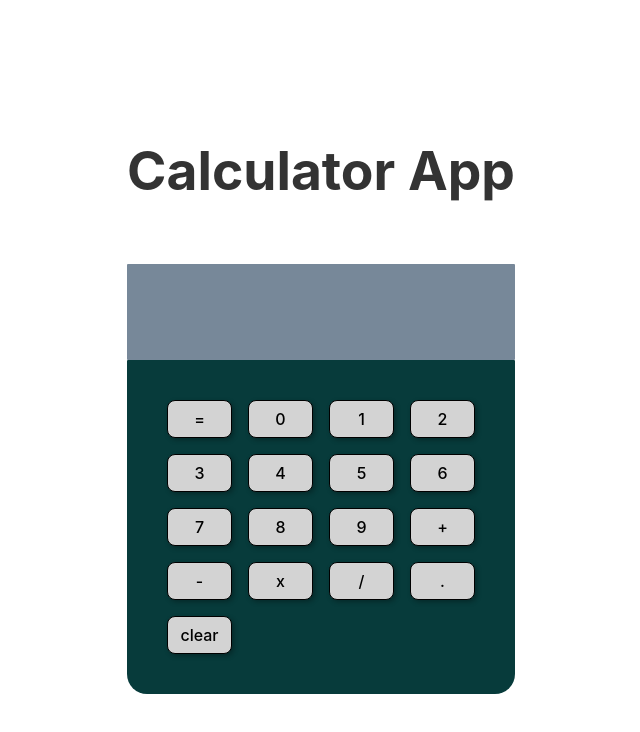
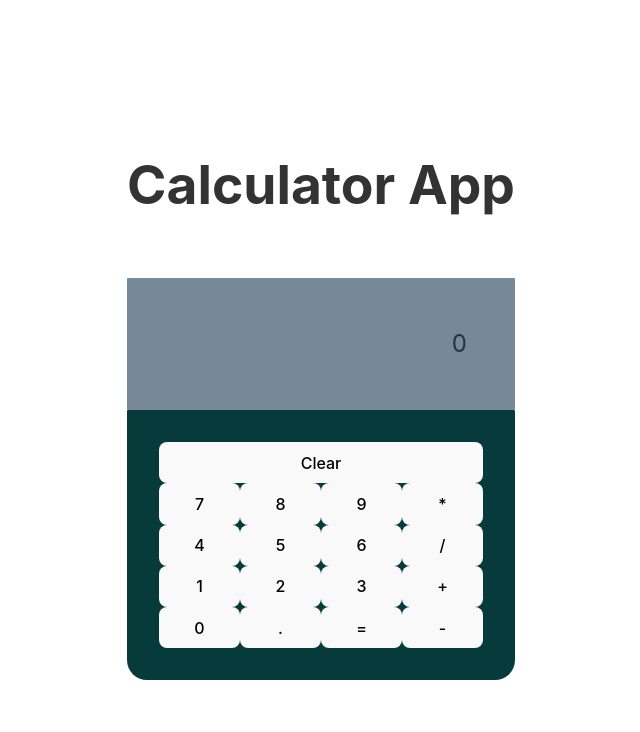
Before and after one commit to whoremonger/calculator, a React (Vite) app: page / in a window 1280 px wide. Shown: the top 732 px of the page, without its empty margins (319-959 px from the left). Built offline with nearby package versions, Linux system fonts and the light colour scheme.

Commit message:
Redid functionality. Needs more design work.

```diff
--- a/src/App.css
+++ b/src/App.css
@@ -18,11 +18,14 @@
   font-size: 18pt;
   border-radius: 1px 1px;
 }
+.row {
+  grid-column: 1 / -1;
+}
 
 #calculator-body {
   padding: 2rem;
   display: grid;
-  grid-template-columns: 4fr 4fr 4fr 4fr;
+  grid-template-columns: 1fr 1fr 1fr 1fr;
   background-color: rgb(7, 59, 59);
   border-radius: 1px 1px 20px 20px;
 
--- a/src/components/Calculator.jsx
+++ b/src/components/Calculator.jsx
@@ -3,10 +3,14 @@ import { useState, useEffect } from 'react'
 import '../App.css'
 function Calculator() {
 
+  const [display, setDisplay] = useState("0")
+
+  /*
   const [number, setNumber] = useState(null)
   const [currentNumber, setCurrentNumber] = useState("")
   const [operator, setOperator] = useState(null)
-
+*/
+/*
   const calcData = [
     { id: "equals", label: "=", onClick: handleEquals },
     { id: "zero", label: "0", onClick: () => handleNumber("0") },
@@ -27,12 +31,27 @@ function Calculator() {
     { id: "decimal", label: ".", onClick: handleDecimal },
     { id: "clear", label: "clear", onClick: handleClear }
   ]
+*/
+  function handleNumber(e) {
+    const number = e.target.textContent
+    setDisplay(number)
+    if (display === "0") {
 
-  function handleNumber(number) {
-    setCurrentNumber(currentNumber + number)
+    } else {
+      setDisplay(display + number)
+    }
+    //setCurrentNumber(currentNumber + number)
+
   }
 
-  function handleOperator(operator) {
+
+
+  function handleOperator(e) {
+    const operator = e.target.textContent
+
+    setDisplay(display + " " + operator + " ")
+
+    /*
     if (currentNumber !== "") {
       if (operator !== null) {
         calcResult()
@@ -47,8 +66,10 @@ function Calculator() {
     if (!currentNumber.includes(".")) {
       setCurrentNumber(currentNumber + ".")
     }
+    */
   }
 
+  /*
   function calcResult() {
     const current = parseFloat(currentNumber)
     let result = number
@@ -76,21 +97,36 @@ function Calculator() {
     }
     setNumber(result)
   }
+  */
 
   function handleEquals() {
+    setDisplay(eval(display)) //security issue
+    /*
     if (operator && currentNumber !== "") {
       calcResult()
       setCurrentNumber("")
       setOperator(null)
     }
+    */
+  }
+
+  function handleDecimal() {
+    const numberArray = display.split(" ")
+    const lastElement = numberArray[numberArray.length - 1]
+    if (!lastElement.includes(".") && typeof parseInt(lastElement) === "number") {
+      setDisplay(display + ".")
+    }
   }
 
   function handleClear() {
+    setDisplay("0")
+    /*
     setNumber(null)
     setCurrentNumber("")
     setOperator(null)
+    */
   }
-
+/*
   useEffect(() => {
     function handleKeyDown(e) {
       const key = e.key
@@ -118,24 +154,43 @@ function Calculator() {
     }
   }, [handleNumber, handleOperator, handleEquals])
 
+  */
 
-
-//maybe add pictures for the button labels
-//display is where the numbers are shown
+//Do more design work and fix handleDecimal
   return (
     <div id="whole-calculator">
       <h1 id="title">Calculator App</h1>
 
-      <div id="display">{currentNumber || number}</div>
+      <div id="display" className="row" style={{ textAlign: "right" }}>{display}</div>
       <div id="calculator-body">
-        {calcData.map((item) => (
-            <button className="calc-buttons" key={item.id} id={item.id} onClick={item.onClick}>{item.label}</button>
-        ))}
-
+        <button id="clear" className="row" onClick={handleClear}>Clear</button>
+        <button id="seven" onClick={handleNumber}>7</button>
+        <button id="eight" onClick={handleNumber}>8</button>
+        <button id="nine" onClick={handleNumber}>9</button>
+        <button id="multiply" onClick={handleOperator}>*</button>
+        <button id="four" onClick={handleNumber}>4</button>
+        <button id="five" onClick={handleNumber}>5</button>
+        <button id="six" onClick={handleNumber}>6</button>
+        <button id="divide" onClick={handleOperator}>/</button>
+        <button id="one" onClick={handleNumber}>1</button>
+        <button id="two" onClick={handleNumber}>2</button>
+        <button id="three" onClick={handleNumber}>3</button>
+        <button id="add" onClick={handleOperator}>+</button>
+        <button id="zero" onClick={handleNumber}>0</button>
+        <button id="decimal" onClick={handleDecimal}>.</button>
+        <button id="equals" onClick={handleEquals}>=</button>
+        <button id="subtract" onClick={handleOperator}>-</button>
       </div>
     </div>
   )
 
 }
+/*
+<div id="calculator-body">
+{calcData.map((item) => (
+    <button className="calc-buttons" key={item.id} id={item.id} onClick={item.onClick}>{item.label}</button>
+))}
+</div>
+*/
 
 export default Calculator
```
